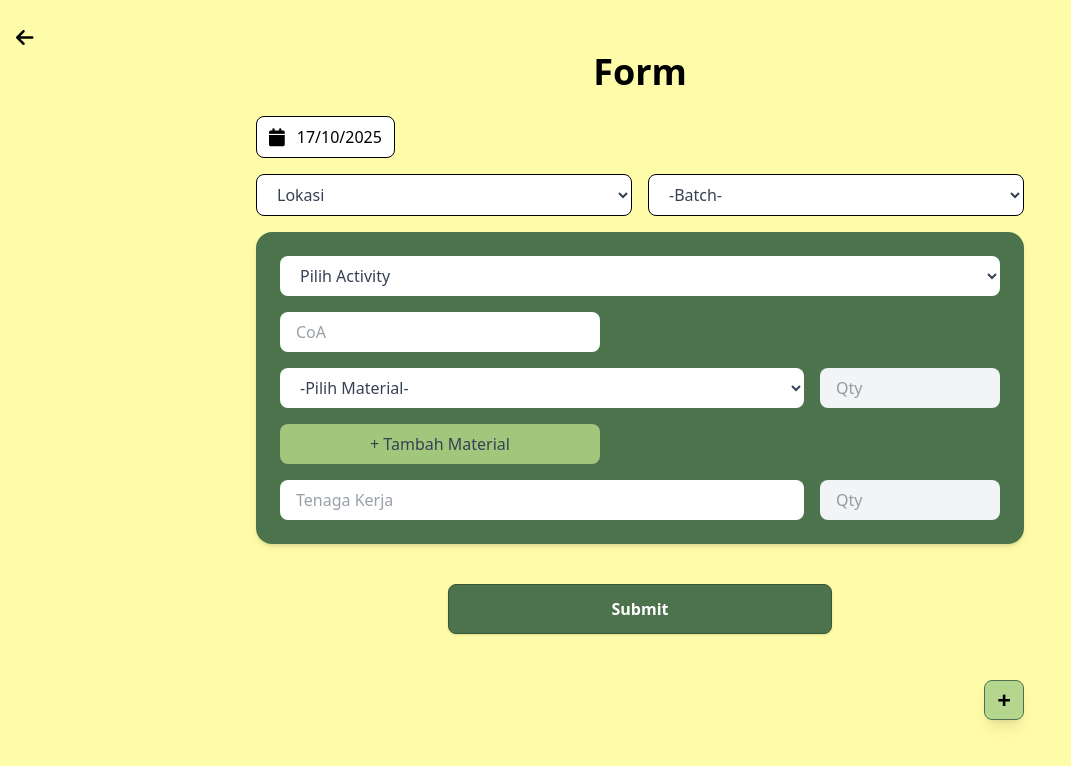
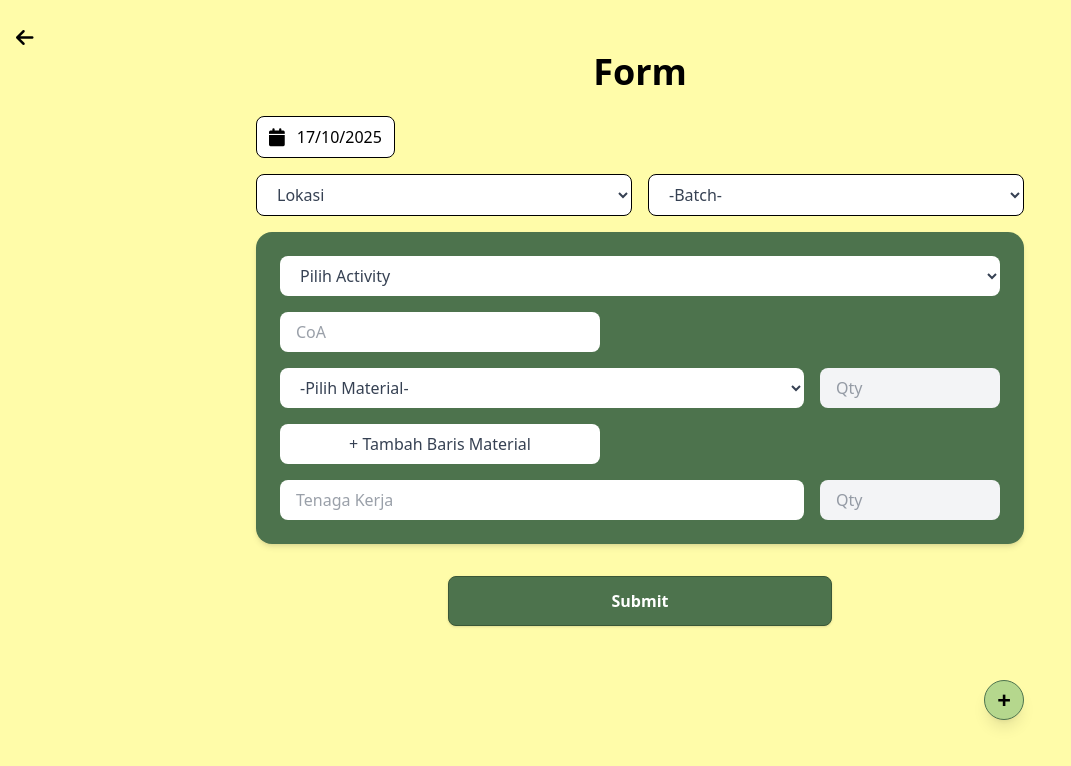
Before and after one commit to maureen2812/greenhouse_project, a Vue app: page /form in a window 1280 px wide. Shown: the top 766 px of the page, without its empty margins (0-1071 px from the left). Built offline with nearby package versions, Linux system fonts and the light colour scheme.

Commit message:
Enhance form with material row management
Added functions to manage material rows in the form, including adding and removing materials. Updated button actions and classes for better usability.

```diff
--- a/src/views/form.vue
+++ b/src/views/form.vue
@@ -28,6 +28,16 @@ function addFormSection() {
 // Fungsi untuk menghapus bagian form berdasarkan index
 function removeFormSection(index) {
   formSections.value.splice(index, 1)
+}
+
+// Fungsi untuk menambah baris material di dalam bagian form tertentu
+function addMaterialRow(sectionIndex) {
+  formSections.value[sectionIndex].materials.push({ materialName: '', qty: '' })
+}
+
+// Fungsi untuk menghapus baris material
+function removeMaterialRow(sectionIndex, materialIndex) {
+  formSections.value[sectionIndex].materials.splice(materialIndex, 1)
 }
 
 // Fungsi untuk menambah baris tenaga kerja
@@ -80,7 +90,7 @@ function submitForm() {
         <option selected>Lokasi</option>
       </select>
       <select
-        class="w-44 sm:w-1/2 px-4 py-2 border border-black rounded-lg bg-white text-gray-700 focus:outline-none"
+        class="w-full sm:w-1/2 px-4 py-2 border border-black rounded-lg bg-white text-gray-700 focus:outline-none"
       >
         <option>-Batch-</option>
         <option>Batch 1</option>
@@ -121,12 +131,11 @@ function submitForm() {
           v-model="section.coa"
           type="text"
           placeholder="CoA"
-          class="w-44 sm:min-w-xs px-4 py-2 rounded-lg bg-white text-gray-700 focus:outline-none"
+          class="w-xs px-4 py-2 rounded-lg bg-white text-gray-700 focus:outline-none"
         />
 
         <!-- Material Section -->
         <div class="space-y-2">
-          <!-- Loop untuk setiap baris material -->
           <div
             v-for="(material, matIndex) in section.materials"
             :key="matIndex"
@@ -147,20 +156,27 @@ function submitForm() {
               placeholder="Qty"
               class="w-full sm:w-1/4 px-4 py-2 rounded-lg bg-gray-100 text-gray-700 focus:outline-none"
             />
+            <button
+              @click="removeMaterialRow(index, matIndex)"
+              v-if="section.materials.length > 1"
+              class="text-white hover:text-red-300 transition"
+              title="Hapus Material"
+            >
+              <i class="fa-solid fa-circle-minus text-xl"></i>
+            </button>
           </div>
         </div>
 
-        <!-- Tombol Tambah Bagian Baru -->
+        <!-- Tombol Tambah Material (untuk menambah baris material baru) -->
         <button
-          @click="addFormSection"
-          class="w-44 sm:min-w-xs bg-[#A1C77D] text-gray-700 font-medium px-4 py-2 rounded-lg hover:bg-gray-100 transition"
+          @click="addMaterialRow(index)"
+          class="min-w-xs bg-white text-gray-700 font-medium px-4 py-2 rounded-lg hover:bg-gray-100 transition"
         >
-          + Tambah Material
+          + Tambah Baris Material
         </button>
 
         <!-- Tenaga Kerja Section -->
         <div class="space-y-2">
-          <!-- Loop untuk setiap baris tenaga kerja -->
           <div
             v-for="(worker, workerIndex) in section.workers"
             :key="workerIndex"
@@ -192,7 +208,7 @@ function submitForm() {
     </div>
 
     <!-- Submit -->
-    <div class="w-full max-w-3xl sm:mt-10 mt-20 flex justify-center">
+    <div class="w-full max-w-3xl flex justify-center mt-8">
       <button
         @click="submitForm"
         class="w-full sm:w-1/2 bg-[#4D734D] hover:bg-[#3C5C3B] text-white font-semibold py-3 rounded-lg border border-[#3A5737] transition-all shadow-sm"
@@ -201,9 +217,10 @@ function submitForm() {
       </button>
     </div>
 
+    <!-- Floating Add Button (untuk menambah kartu hijau baru) -->
     <button
       @click="addFormSection"
-      class="fixed bottom-26 right-6 sm:bottom-20 sm:right-64 bg-[#B5D78D] hover:bg-[#A1C77D] text-black font-bold w-10 h-10 rounded-lg border border-[#4D734D] flex items-center justify-center text-2xl shadow-lg transition"
+      class="fixed bottom-20 right-64 bg-[#B5D78D] hover:bg-[#A1C77D] text-black font-bold w-10 h-10 rounded-full border border-[#4D734D] flex items-center justify-center text-2xl shadow-lg transition"
       title="Tambah Bagian Form"
     >
       +
```
